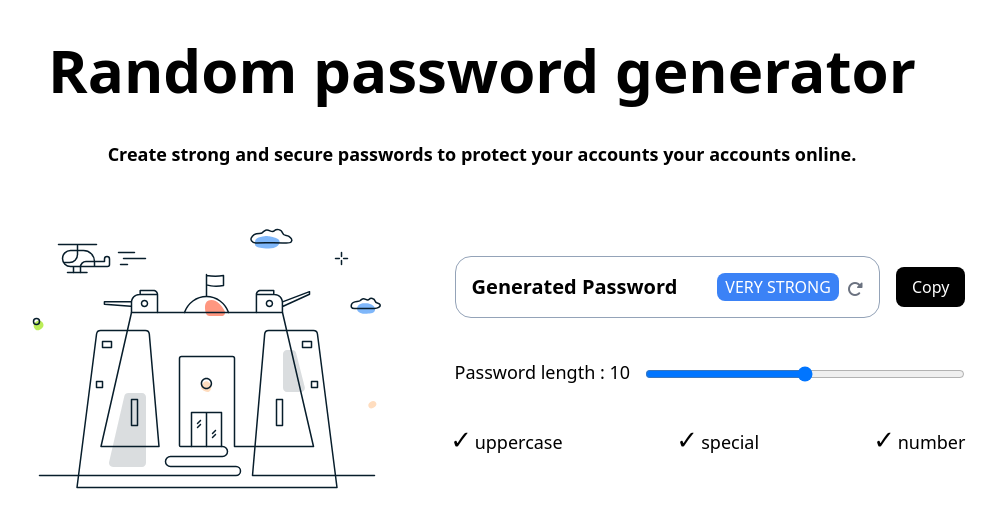
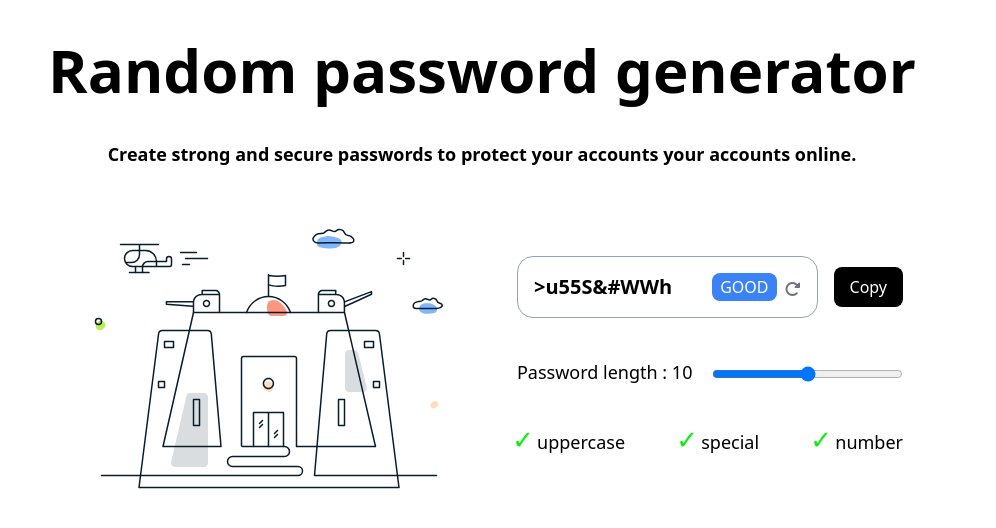
Before and after one commit to Faristp7/secureGen, a React (Vite) app: page / in a window 1280 px wide. Shown: the top 528 px of the page, without its empty margins (158-1154 px from the left). Built offline with nearby package versions, Linux system fonts and the light colour scheme.

Commit message:
password logic applied

```diff
--- a/src/App.css
+++ b/src/App.css
@@ -13,13 +13,13 @@ input[type="checkbox"] {
 
 /* Create a custom checkmark using ::before pseudo-element */
 input[type="checkbox"]::before {
-    content: '\2713'; /* Unicode character for a checkmark */
+  content: "\2713"; /* Unicode character for a checkmark */
   display: inline-block;
   font-size: 0.9em; /* Adjust the size as needed */
-    color: #ccc; /* Default color for unchecked checkbox */
+  color: #ff0000; /* Default color for unchecked checkbox */
 }
 
 /* Change the color of the checkmark when checked */
 input[type="checkbox"]:checked::before {
-    color: black; /* Change to the desired color */
+  color: rgb(9, 239, 13); /* Change to the desired color */
 }
--- a/src/App.tsx
+++ b/src/App.tsx
@@ -2,11 +2,13 @@ import './App.css'
 import bannerImage from './assets/download.svg'
 import Slider from './component/Slider'
 import CheckBox from './component/CheckBox';
-import React from 'react';
+import React, { useEffect } from 'react';
 import { CheckboxValuesType } from './interface';
 
 function App() {
   const [passwordLength, setPasswordLength] = React.useState<number>(10);
+  const [status ,setStatus] = React.useState<string>('good');
+  const [generatedPassowrd ,setGeneratedPassowrd] = React.useState<string>('');
   const [checkboxValues, setCheckboxValues] = React.useState<CheckboxValuesType>({
     uppercase: true,
     special: true,
@@ -16,6 +18,47 @@ function App() {
   const handleSlide = (value: number) => {
     setPasswordLength(value);
   };
+
+  const generateCharacterPool = (checkboxValues : CheckboxValuesType) => {
+    let pool = 'abcdefghijklmnopqrstuvwxyz'
+
+    if(checkboxValues.uppercase){
+      pool += 'ABCDEFGHIJKLMNOPQRSTUVWXYZ'
+    }
+
+    if(checkboxValues.special){
+      pool += '!@#$%^&*()_-+=<>?/'
+    }
+
+    if(checkboxValues.number){
+      pool += '0987654321'
+    }
+
+    return pool
+  }
+
+  const generateRandomPassword =(length : number, characterPool : string) => {
+    let password : string = ""
+    const poolLength = characterPool.length
+
+    for(let i = 0; i < length; i++){
+      const randomIndex = Math.floor(Math.random() * poolLength)
+      password += characterPool.charAt(randomIndex)
+    }
+
+    return password
+  }
+
+  const handleGeneratepassword = () => {
+    const characterPool = generateCharacterPool(checkboxValues)
+    const newPassword = generateRandomPassword(passwordLength ,characterPool)
+    setGeneratedPassowrd(newPassword)
+  }
+
+  useEffect(() => {
+    handleGeneratepassword()
+  // eslint-disable-next-line react-hooks/exhaustive-deps
+  },[])
 
   return (
     <div className='mt-10'>
@@ -30,12 +73,14 @@ function App() {
         <div>
           <div className="flex flex-col gap-4 sm:flex-row items-center">
             <div className="flex flex-1 gap-10 justify-between border border-slate-400 rounded-2xl bg-white p-4">
-              <h1 className="text-xl font-semibold">Generated Password</h1>
+              <h1 className="text-xl font-semibold">{generatedPassowrd}</h1>
               <div className="flex items-center gap-2">
                 <div className="bg-blue-500 rounded-lg px-2 py-0.5">
-                  <p className="text-white uppercase">Very Strong</p>
+                  <p className="text-white uppercase">{status}</p>
                 </div>
-                <i className="fas fa-rotate-right mt-1 text-gray-500 active:rotate-180 transition duration-300 hover:cursor-pointer"></i>
+                <i
+                className="fas fa-rotate-right mt-1 text-gray-500 active:rotate-180 transition duration-300 hover:cursor-pointer"
+                onClick={handleGeneratepassword}></i>
               </div>
             </div>
             <button className="bg-black text-white py-2 px-4 rounded-lg mt-4 sm:mt-0">
@@ -43,7 +88,7 @@ function App() {
             </button>
           </div>
           <div className='mt-10'>
-            <div className='flex justify-between'>
+            <div className='flex gap-5'>
               <h3 className='text-lg'>Password length : <span className='text-lg font-medium'>{passwordLength}</span></h3>
               <Slider onSlide={handleSlide} />
             </div>
--- a/src/component/CheckBox.tsx
+++ b/src/component/CheckBox.tsx
@@ -1,22 +1,8 @@
 import React from 'react'
 import '../App.css'
-import { CheckboxValuesType, CheckBoxProps } from '../interface'
+import {  CheckBoxProps } from '../interface'
 
 const CheckBox: React.FC<CheckBoxProps> = ({ checkboxValues, setCheckboxValues }) => {
-
-    const [values, setValues] = React.useState<CheckboxValuesType>(checkboxValues)
-    const handleCheckboxChange = (name: keyof CheckboxValuesType) => {
-        setValues((prevValues) => ({
-            ...prevValues,
-            [name]: !prevValues[name],
-        }));
-    };
-
-    React.useEffect(() => {
-        setCheckboxValues(values);
-    }, [values, setCheckboxValues]);
-
-
     return (
         <div className='flex justify-between'>
             <div className='flex gap-2'>
@@ -24,8 +10,11 @@ const CheckBox: React.FC<CheckBoxProps> = ({ checkboxValues, setCheckboxValues }
                     type="checkbox"
                     name="uppercase"
                     id="uppercase"
-                    checked={values.uppercase}
-                    onChange={() => handleCheckboxChange('uppercase')} />
+                    checked={checkboxValues.uppercase}
+                    onChange={() => setCheckboxValues(prevState => ({
+                        ...prevState,
+                        uppercase:!prevState.uppercase,
+                    }))} />
                 <label className='cursor-pointer text-lg' htmlFor="uppercase">uppercase</label>
             </div>
             <div className='flex gap-2'>
@@ -33,8 +22,11 @@ const CheckBox: React.FC<CheckBoxProps> = ({ checkboxValues, setCheckboxValues }
                     type="checkbox"
                     name="special"
                     id="special"
-                    checked={values.special}
-                    onChange={() => handleCheckboxChange("special")} />
+                    checked={checkboxValues.special}
+                    onChange={() => setCheckboxValues(prevState => ({
+                        ...prevState,
+                        special:!prevState.special
+                    }))} />
                 <label className='cursor-pointer text-lg' htmlFor="special">special</label>
             </div>
             <div className='flex gap-2'>
@@ -42,8 +34,11 @@ const CheckBox: React.FC<CheckBoxProps> = ({ checkboxValues, setCheckboxValues }
                     type="checkbox"
                     name="number"
                     id="number"
-                    checked={values.number}
-                    onChange={() => handleCheckboxChange("number")} />
+                    checked={checkboxValues.number}
+                    onChange={() => setCheckboxValues(prevState => ({
+                        ...prevState,
+                        number:!prevState.number
+                    }))} />
                 <label className='cursor-pointer text-lg' htmlFor="number">number</label>
             </div>
         </div>
--- a/src/component/Slider.tsx
+++ b/src/component/Slider.tsx
@@ -1,11 +1,12 @@
 import React from 'react';
+import '../App.css'
 
 interface SliderProps {
   onSlide: (value: number) => void;
 }
 
 const Slider: React.FC<SliderProps> = ({ onSlide }) => {
-  const [value, setValue] = React.useState<number>();
+  const [value, setValue] = React.useState<number>(15);
 
   const handleSlide = (e: React.ChangeEvent<HTMLInputElement>) => {
     const newValue = parseInt(e.target.value, 10);
@@ -14,7 +15,7 @@ const Slider: React.FC<SliderProps> = ({ onSlide }) => {
   };
 
   return (
-    <div className="w-full max-w-xs">
+    <div className="flex-1 max-w-xs">
       <input
         type="range"
         id="slider"
```
Lines whose indentation alone changed are shown as unchanged.
